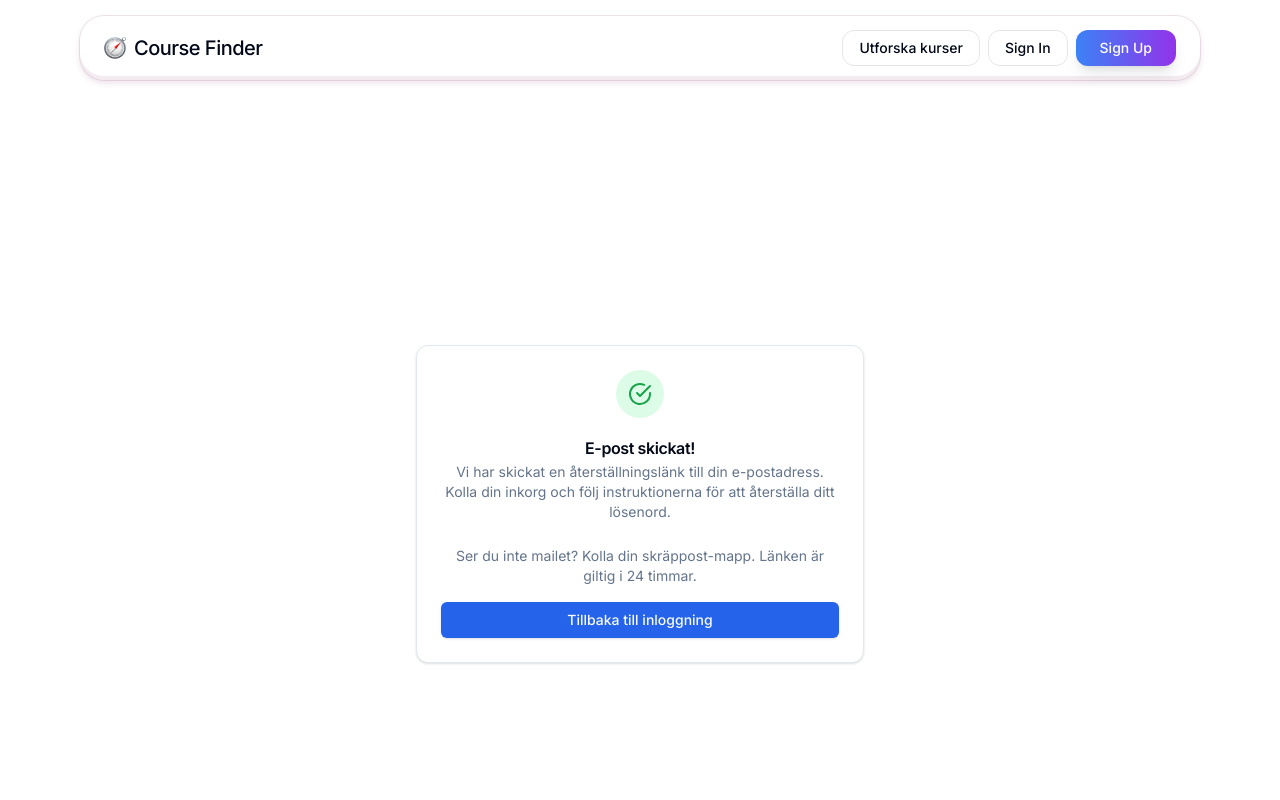
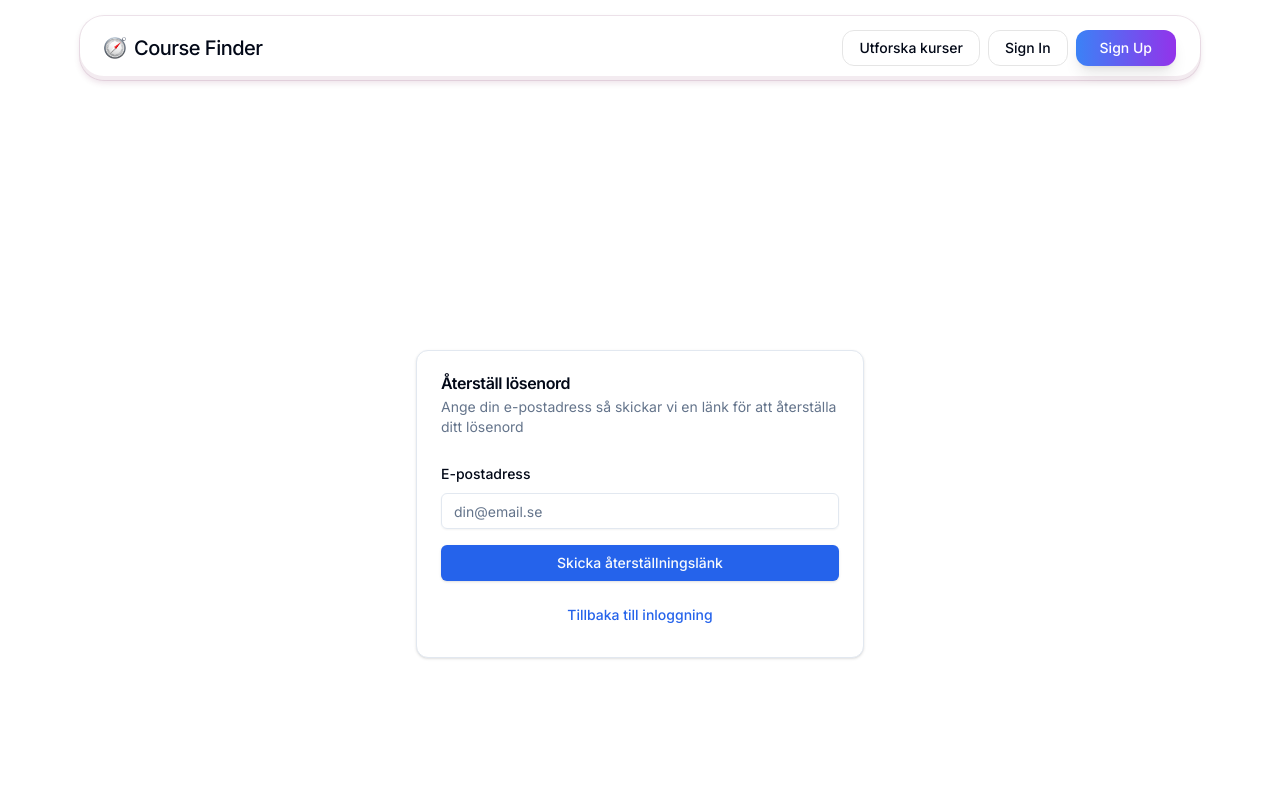
Before and after one commit to filipbagen/course-finder, a Next.js app: page /forgot-password/sent in a window 1280 px wide. Shown: the top 800 px of the page. Built offline with nearby package versions, Linux system fonts and the light colour scheme; no server answers.

Commit message:
Refactor forgot and reset password forms; move to auth directory and enhance functionality

```diff
--- a/src/components/shared/ForgotPasswordForm.tsx
+++ b/src/app/(auth)/forgot-password/ForgotPasswordForm.tsx
@@ -3,7 +3,6 @@
 import { ReactNode, useTransition } from 'react';
 import { toast } from 'sonner';
 import { Button } from '@/components/ui/button';
-import { Loader2 } from 'lucide-react';
 
 interface ForgotPasswordFormProps {
   children: ReactNode;
@@ -18,12 +17,12 @@ export function ForgotPasswordForm({ children, action }: ForgotPasswordFormProps
       try {
         await action(formData);
         toast.success('E-post skickat!', {
-          description: 'Kolla din inkorg för återställningslänken.',
+          description: 'Kolla din inkorg för instruktioner om att återställa ditt lösenord.',
         });
       } catch (error) {
         console.error('Forgot password error:', error);
-        const errorMessage = error instanceof Error ? error.message : 'Kunde inte skicka återställningsmail';
-        toast.error('Fel vid skickning', {
+        const errorMessage = error instanceof Error ? error.message : 'Okänt fel';
+        toast.error('Fel vid skickande av e-post', {
           description: errorMessage,
         });
       }
@@ -33,15 +32,8 @@ export function ForgotPasswordForm({ children, action }: ForgotPasswordFormProps
   return (
     <form action={handleSubmit} className="space-y-4">
       {children}
-      <Button type="submit" disabled={isPending} className="w-full">
-        {isPending ? (
-          <>
-            <Loader2 className="mr-2 h-4 w-4 animate-spin" />
-            Skickar...
-          </>
-        ) : (
-          'Skicka återställningslänk'
-        )}
+      <Button type="submit" className="w-full" disabled={isPending}>
+        {isPending ? 'Skickar...' : 'Skicka återställningslänk'}
       </Button>
     </form>
   );
--- a/src/app/(auth)/forgot-password/page.tsx
+++ b/src/app/(auth)/forgot-password/page.tsx
@@ -2,7 +2,7 @@
 import { redirect } from 'next/navigation';
 
 // components
-import { ForgotPasswordForm } from '@/components/shared/ForgotPasswordForm';
+import { ForgotPasswordForm } from './ForgotPasswordForm';
 
 // shadcn
 import {
--- a/src/app/(auth)/forgot-password/sent/page.tsx
+++ b/src/app/(auth)/forgot-password/sent/page.tsx
@@ -1,3 +1,10 @@
+// next
+import { redirect } from 'next/navigation';
+
+// components
+import { ForgotPasswordForm } from '../ForgotPasswordForm';
+
+// shadcn
 import {
   Card,
   CardContent,
@@ -5,36 +12,67 @@ import {
   CardHeader,
   CardTitle,
 } from '@/components/ui/card';
+import { Input } from '@/components/ui/input';
+import { Label } from '@/components/ui/label';
 import { Button } from '@/components/ui/button';
 import Link from 'next/link';
-import { CheckCircle } from 'lucide-react';
 
-export default function ForgotPasswordSentPage() {
+// supabase
+import { createClient } from '@/lib/supabase/server';
+
+export default async function ForgotPasswordPage() {
+  async function resetPassword(formData: FormData) {
+    'use server';
+
+    const supabase = await createClient();
+    const email = formData.get('email') as string;
+
+    if (!email) {
+      throw new Error('E-postadress krävs');
+    }
+
+    const { error } = await supabase.auth.resetPasswordForEmail(email, {
+      redirectTo: `${process.env.NEXT_PUBLIC_SITE_URL}/auth/reset-password`,
+    });
+
+    if (error) {
+      console.error('Reset password error:', error);
+      throw new Error('Kunde inte skicka återställningsmail');
+    }
+
+    // Redirect to a success page or show success message
+    redirect('/auth/forgot-password/sent');
+  }
+
   return (
     <div className="flex min-h-screen items-center justify-center">
       <Card className="w-full max-w-md">
-        <CardHeader className="text-center">
-          <div className="mx-auto mb-4 flex h-12 w-12 items-center justify-center rounded-full bg-green-100">
-            <CheckCircle className="h-6 w-6 text-green-600" />
-          </div>
-          <CardTitle>E-post skickat!</CardTitle>
+        <CardHeader>
+          <CardTitle>Återställ lösenord</CardTitle>
           <CardDescription>
-            Vi har skickat en återställningslänk till din e-postadress. Kolla
-            din inkorg och följ instruktionerna för att återställa ditt
-            lösenord.
+            Ange din e-postadress så skickar vi en länk för att återställa ditt
+            lösenord
           </CardDescription>
         </CardHeader>
         <CardContent>
-          <div className="space-y-4">
-            <p className="text-sm text-muted-foreground text-center">
-              Ser du inte mailet? Kolla din skräppost-mapp. Länken är giltig i
-              24 timmar.
-            </p>
-            <div className="text-center">
-              <Link href="/login">
-                <Button className="w-full">Tillbaka till inloggning</Button>
-              </Link>
+          <ForgotPasswordForm action={resetPassword}>
+            <div className="space-y-2">
+              <Label htmlFor="email">E-postadress</Label>
+              <Input
+                id="email"
+                name="email"
+                type="email"
+                placeholder="din@email.se"
+                required
+              />
             </div>
+          </ForgotPasswordForm>
+          <div className="mt-4 text-center">
+            <Link href="/login">
+              <Button variant="link" className="text-sm">
+                Tillbaka till inloggning
+              </Button>
+            </Link>
           </div>
         </CardContent>
       </Card>
--- a/src/components/shared/ResetPasswordForm.tsx
+++ b/src/app/(auth)/reset-password/ResetPasswordForm.tsx
@@ -3,7 +3,6 @@
 import { ReactNode, useTransition } from 'react';
 import { toast } from 'sonner';
 import { Button } from '@/components/ui/button';
-import { Loader2 } from 'lucide-react';
 
 interface ResetPasswordFormProps {
   children: ReactNode;
@@ -17,13 +16,13 @@ export function ResetPasswordForm({ children, action }: ResetPasswordFormProps)
     startTransition(async () => {
       try {
         await action(formData);
-        toast.success('Lösenord uppdaterat!', {
-          description: 'Ditt lösenord har ändrats framgångsrikt.',
+        toast.success('Lösenord återställt!', {
+          description: 'Ditt lösenord har uppdaterats. Du kan nu logga in.',
         });
       } catch (error) {
         console.error('Reset password error:', error);
-        const errorMessage = error instanceof Error ? error.message : 'Kunde inte uppdatera lösenord';
-        toast.error('Fel vid uppdatering', {
+        const errorMessage = error instanceof Error ? error.message : 'Okänt fel';
+        toast.error('Fel vid återställning av lösenord', {
           description: errorMessage,
         });
       }
@@ -33,15 +32,8 @@ export function ResetPasswordForm({ children, action }: ResetPasswordFormProps)
   return (
     <form action={handleSubmit} className="space-y-4">
       {children}
-      <Button type="submit" disabled={isPending} className="w-full">
-        {isPending ? (
-          <>
-            <Loader2 className="mr-2 h-4 w-4 animate-spin" />
-            Uppdaterar...
-          </>
-        ) : (
-          'Uppdatera lösenord'
-        )}
+      <Button type="submit" className="w-full" disabled={isPending}>
+        {isPending ? 'Återställer...' : 'Återställ lösenord'}
       </Button>
     </form>
   );
--- a/src/app/(auth)/reset-password/page.tsx
+++ b/src/app/(auth)/reset-password/page.tsx
@@ -2,7 +2,7 @@
 import { redirect } from 'next/navigation';
 
 // components
-import { ResetPasswordForm } from '@/components/shared/ResetPasswordForm';
+import { ResetPasswordForm } from './ResetPasswordForm';
 
 // shadcn
 import {
@@ -14,7 +14,6 @@ import {
 } from '@/components/ui/card';
 import { Input } from '@/components/ui/input';
 import { Label } from '@/components/ui/label';
-import { Button } from '@/components/ui/button';
 
 // supabase
 import { createClient } from '@/lib/supabase/server';
--- a/src/app/(dashboard)/settings/page.tsx
+++ b/src/app/(dashboard)/settings/page.tsx
@@ -5,7 +5,7 @@ import { redirect } from 'next/navigation';
 // components
 import { SubmitButton } from '../../../components/shared/SubmitButtons';
 import { DeleteImageButton } from '@/components/shared/DeleteImageButton';
-import { SettingsForm } from '@/components/shared/SettingsForm';
+import { SettingsForm } from '@/app/(dashboard)/settings/SettingsForm';
 
 // shadcn
 import {
```
Also changed, not shown: src/app/(dashboard)/settings/SettingsForm.tsx (line endings or trailing spaces).
